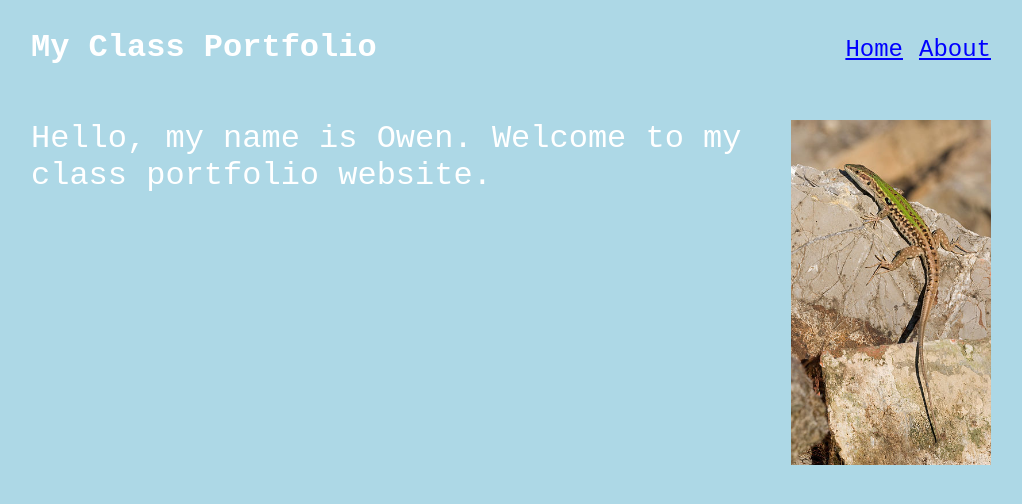
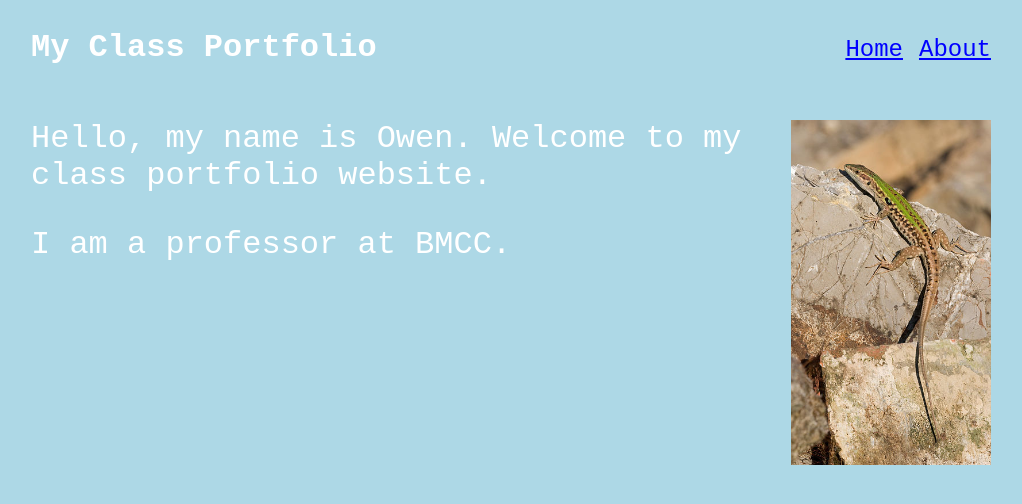
Before and after one commit to owenbmcc/class-portfolio, a plain HTML site: page about.html in a window 1280 px wide. Shown: the whole page, without its empty margins (129-1151 px from the left). Drawn offline with Linux system fonts and the light colour scheme.

Commit message:
updates about page

```diff
--- a/about.html
+++ b/about.html
@@ -8,7 +8,6 @@
 </head>
 
 <body>
-
 	<div id="container">
 
 		<div id="header">
@@ -22,6 +21,7 @@
 		<div id="about">
 			<img id="portrait" src="portrait.jpg" alt="portrait">
 			<p>Hello, my name is Owen.  Welcome to my class portfolio website.</p>
+			<p>I am a professor at BMCC.</p>
 		</div>
 
 	</div>
```
